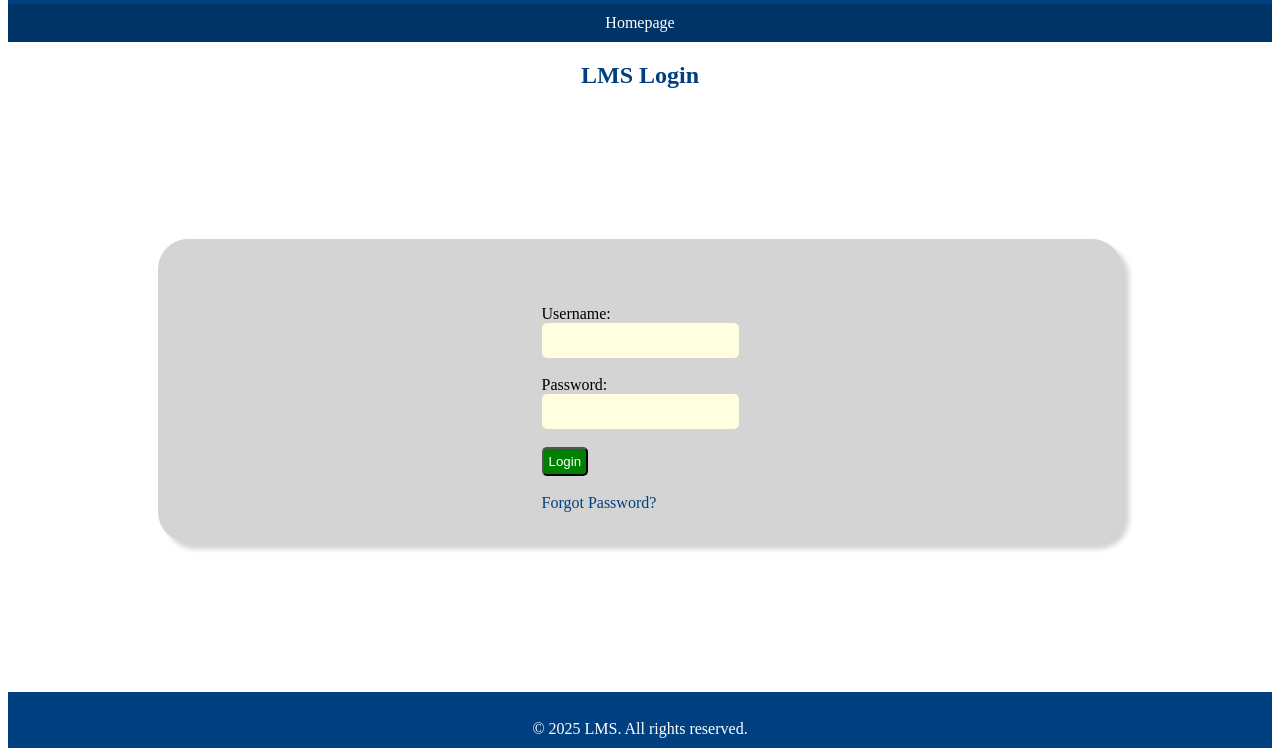
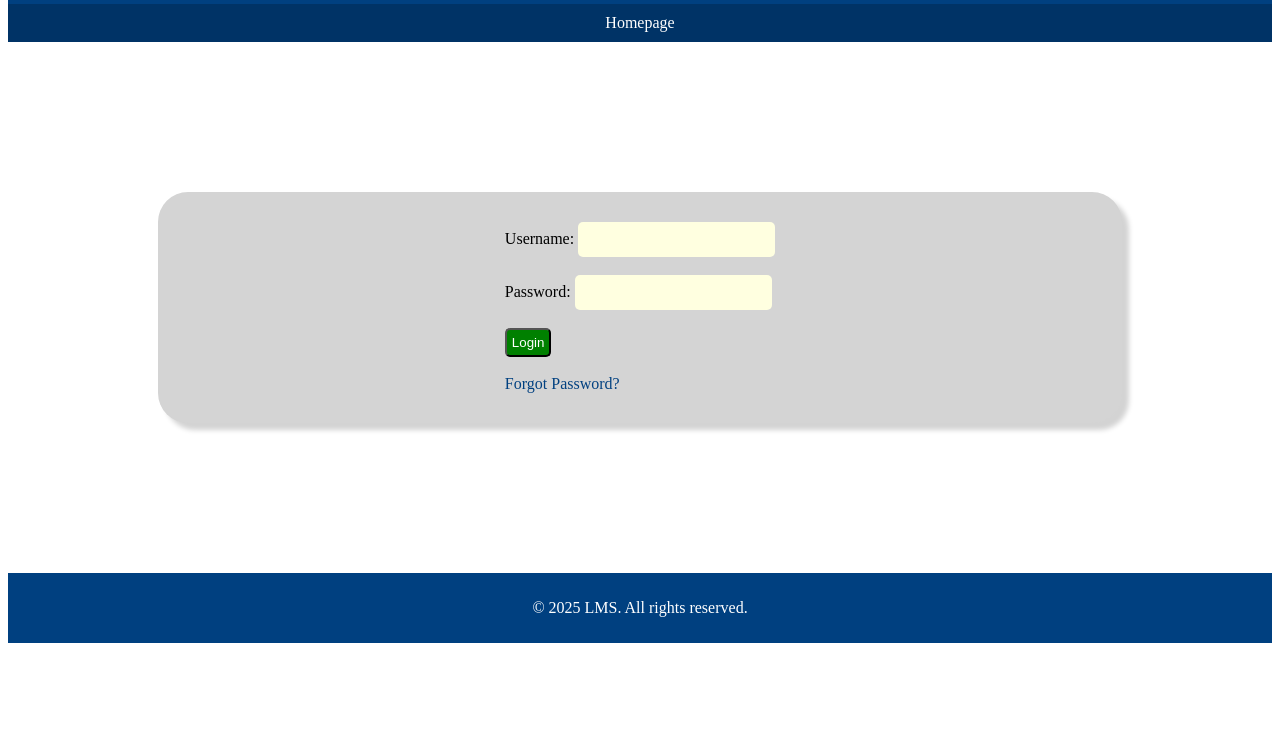
Before and after one commit to Munch42/ENSF381-Assignment-2, a plain HTML site: page login.html in a window 1280 px wide. Shown: the part 144-900 px from the top of the page. After the commit the page ends 800 px from the top, so only its background shows below. Drawn offline with Linux system fonts and the light colour scheme.

Commit message:
Updated some html

```diff
--- a/login.html
+++ b/login.html
@@ -8,28 +8,25 @@
     <header>
         <img src="logo.jpg" alt="LMS Logo" height="100" width="100">
         <h1>LMS - Learning Management System</h1>
+        <h2>LMS Login</h2>
     </header>
     <div id="nav">
         <a href="index.html">Homepage</a>
     </div>
-    <h2>LMS Login</h2>
     <main id="login">
         <form>
-            <br><br>
-            <label for="username">Username:</label><br>
-            <input type="text" id="username" name="username">
-            <br><br>
-            <label for="password">Password:</label><br>
-            <input type="password" id="password" name="password">
-            <br><br>
-            <a href="course_view.html"><button type="button">Login</button></a>
-            <br><br>
+            <label for="username">Username:</label>
+            <input type="text" id="username" name="username" required><br><br>
+
+            <label for="password">Password:</label>
+            <input type="password" id="password" name="password" required><br><br>
+
+            <button type="submit" formaction="course_view.html">Login</button><br><br>
             <a href="#">Forgot Password?</a>
         </form>
     </main>
     <footer>
-        <br>
-        &copy 2025 LMS. All rights reserved.
+        <p>&copy; 2025 LMS. All rights reserved.</p>
     </footer>
 </body>
 </html>
```
Also changed, not shown: index.html (+2 -2 lines).
